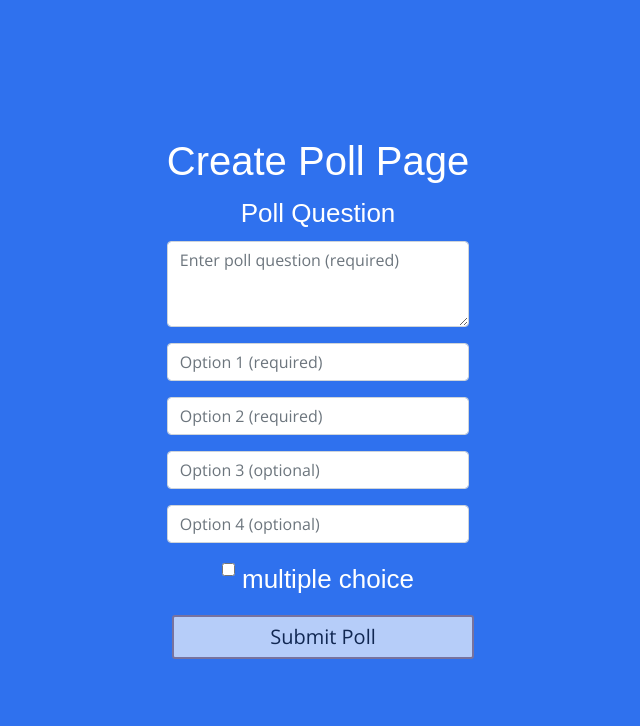
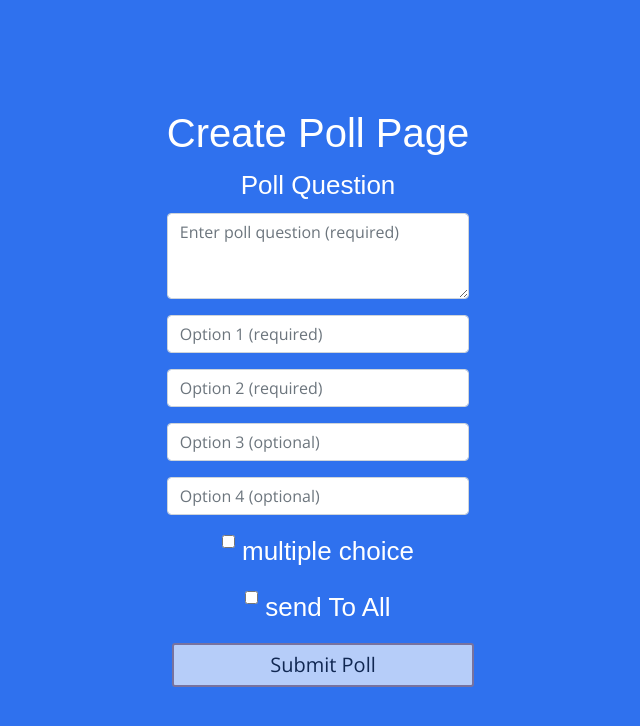
Before and after one commit to YP2410/namba-final, a React (Create React App) app: page /createPoll in a window 1280 px wide. Shown: the top 726 px of the page, without its empty margins (322-962 px from the left). Built offline with nearby package versions, Linux system fonts and the light colour scheme; what @amcharts/amcharts4 would draw is missing.

Commit message:
send poll to all!!

```diff
--- a/src/components/pages/createPollPage/createPollPage.js
+++ b/src/components/pages/createPollPage/createPollPage.js
@@ -14,6 +14,7 @@ const CreatePollPage = () => {
     const [option3, setoption3] = useState("");
     const [option4, setoption4] = useState("");
     const [multiple, setMultiple] = useState(false);
+    const [toAll, setToAll] = useState(false);
 
     function validateForm() {
     return question.length > 0 && option1.length > 0 && option2.length > 0;
@@ -24,15 +25,17 @@ const CreatePollPage = () => {
         //alert("Poll submitted!!")
         // init_poll: question, answers[]
         let answers = [option1, option2, option3, option4];
+        //alert(multiple);
         //let data = {'question': question, 'answers': answers};
-        fetch(APIBase + "/init_poll/" + question + "/" + answers +"/" + multiple, {
+        if (toAll) {
+            fetch(APIBase + "/send_poll_to_all/" + question + "/" + answers + "/" + multiple, {
                 method: 'POST',
                 mode: "cors",
             })
                 .then(res => res.json())
                 .then(data => {
-                console.log(data);
-                if(data.result === true){
+                    //console.log(data);
+                    if (data.result === true) {
                         alert("submitted successfully")
                     }
                 })
@@ -40,6 +43,7 @@ const CreatePollPage = () => {
                     console.log(e);
                     alert("error has occurred");
                 });
+        }
 
     }
     return(
@@ -71,6 +75,9 @@ const CreatePollPage = () => {
                 <Form.Group size="lg" controlId="pollOption4">
                     <Form.Check label="multiple choice" checked={multiple} onChange={e => setMultiple(e.target.checked)}/>
                 </Form.Group>
+                <Form.Group size="lg" controlId="pollOption4">
+                    <Form.Check label="send To All" checked={toAll} onChange={e => setToAll(e.target.checked)}/>
+                </Form.Group>
                 <Button className="custom-btn" type="submit" block size="lg" disabled={!validateForm()} > Submit Poll</Button>
             </Form>
         </div>
```
Lines whose indentation alone changed are shown as unchanged.
